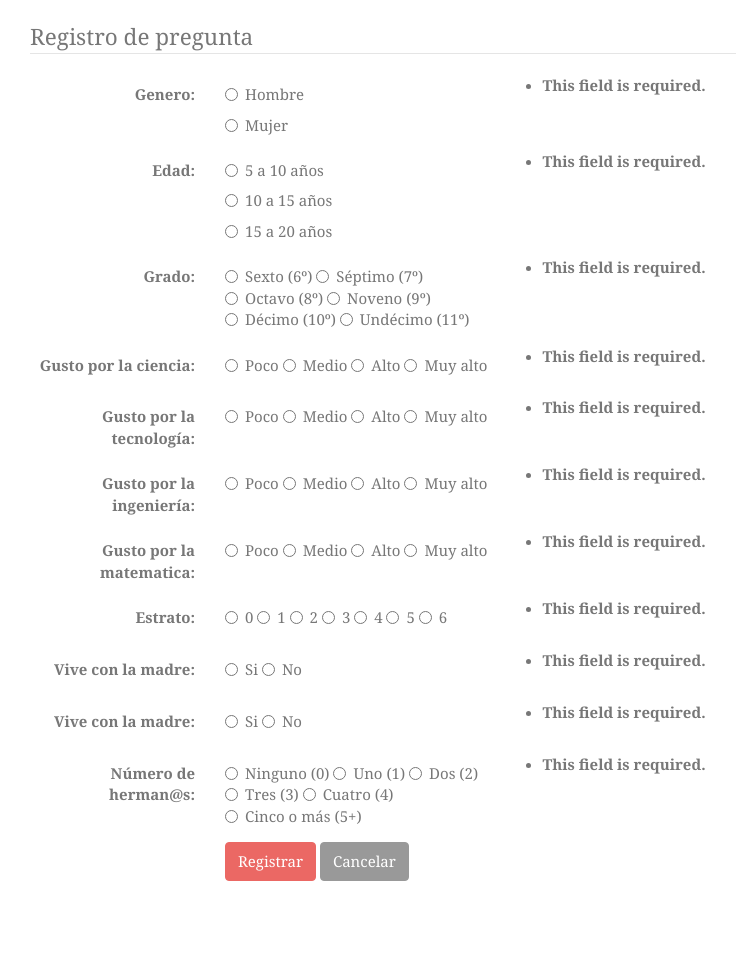
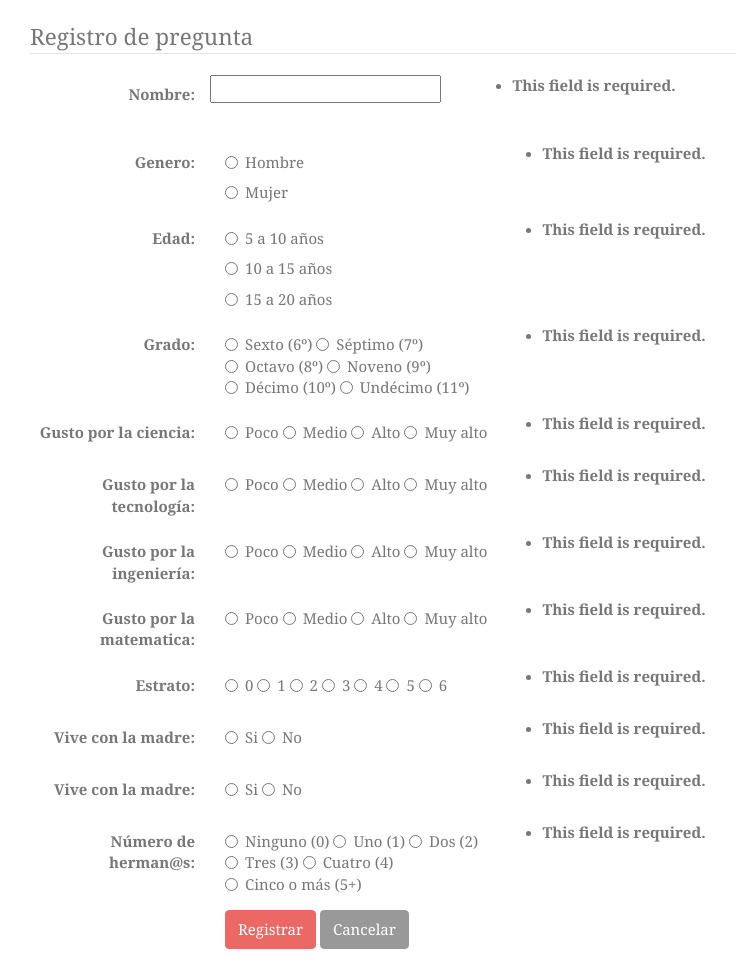
Before and after one commit to mzabala1/REST_AI_STEM, a Django app: page /registro/estudiante in a window 1280 px wide. Shown: the part 122-1086 px from the top of the page, without its empty margins (40-776 px from the left). Before the commit the page ends 1003 px from the top, so only its background shows below. Run offline with Django 3.2, Linux system fonts and the light colour scheme; some libraries are stand-ins or nearby versions; some web fonts are replaced.

Commit message:
Agregado campo de nombre de estudiante

```diff
--- a/STEM/forms.py
+++ b/STEM/forms.py
@@ -7,6 +7,7 @@ class EstudianteForm(forms.ModelForm):
         model = Estudiante
 
         fields = [
+            'nombre',
             'genero',
             'edad',
             'grado',
@@ -21,6 +22,7 @@ class EstudianteForm(forms.ModelForm):
         ]
 
         labels = {
+            'nombre': 'Nombre',
             'genero': 'Genero',
             'edad': 'Edad',
             'grado': 'Grado',
--- a/STEM/models.py
+++ b/STEM/models.py
@@ -3,6 +3,7 @@ from django.core.validators import MaxValueValidator, MinValueValidator
 from rest_framework.reverse import reverse as api_reverse
 
 class Estudiante(models.Model):
+    nombre = models.CharField(max_length=50)
     genero = models.IntegerField(validators=[MaxValueValidator(1),MinValueValidator(0)])
     edad = models.IntegerField(validators=[MaxValueValidator(3),MinValueValidator(1)])
     grado = models.IntegerField(validators=[MaxValueValidator(11),MinValueValidator(6)])
@@ -15,7 +16,6 @@ class Estudiante(models.Model):
     vcPadre = models.IntegerField(validators=[MaxValueValidator(1),MinValueValidator(0)])
     numHermanos = models.IntegerField(validators=[MaxValueValidator(5),MinValueValidator(0)])
 
-
     @classmethod
     def get_by_id(cls, uid):
         return Estudiante.objects.get(pk=uid)
@@ -23,6 +23,8 @@ class Estudiante(models.Model):
     def get_api_url(self, request=None):
         return api_reverse("app-stem:estudiante-rud", kwargs={'pk': self.pk}, request=request)
 
+    def __str__(self):
+        return '{}'.format(self.nombre)
 
 class Predecidos(models.Model):
     PAU1C = models.IntegerField(validators=[MaxValueValidator(3),MinValueValidator(0)])
--- a/STEM/prediccion.csv
+++ b/STEM/prediccion.csv
@@ -1 +1 @@
-2,1,1,2,1,1,2,1,1,3,0,1,3,0,1,2,1,1,3,0,1,3,0,1,3,0,1,2,1,1,3,0,1,3,0,1,3,0,1,3,0,0,3,0,1,3,0,1,
+2,1,1,2,1,1,3,0,1,3,0,1,3,0,1,3,0,1,3,0,1,3,0,1,3,0,1,2,1,1,2,1,1,2,1,1,3,0,1,3,0,1,3,0,1,1,2,0,
--- a/STEM/tests.py
+++ b/STEM/tests.py
@@ -12,7 +12,7 @@ class EstudiantesAPITestCase(APITestCase):
         user = User(username='testcfeuser', email='test@stem.com')
         user.set_password("xpassword")
         user.save()
-        estudiante1 = Estudiante.objects.create(genero="1", edad="2", grado="8", gpCiencia="2", gpTecnologia="2",
+        estudiante1 = Estudiante.objects.create(nombre="Felipe", genero="1", edad="2", grado="8", gpCiencia="2", gpTecnologia="2",
                                                 gpIngenieria="3", gpMatematica="4", estrato="1", vcMadre="0",
                                                 vcPadre="0", numHermanos="3")
     def test_single_user(self):
@@ -32,12 +32,12 @@ class EstudiantesAPITestCase(APITestCase):
 class test_estudiante(TestCase):
 
     def setUp(self):
-        self.test_estudiante1 = Estudiante(genero="0", edad="2", grado="10", gpCiencia="1", gpTecnologia="2",
+        self.test_estudiante1 = Estudiante(nombre="David", genero="0", edad="2", grado="10", gpCiencia="1", gpTecnologia="2",
                                            gpIngenieria="3", gpMatematica="4", estrato="1", vcMadre="1", vcPadre="0",
                                            numHermanos="5")
         self.test_estudiante1.save()
 
-        self.test_estudiante2 = Estudiante(genero="1", edad="1", grado="6", gpCiencia="1", gpTecnologia="2",
+        self.test_estudiante2 = Estudiante(nombre="Lupe", genero="1", edad="1", grado="6", gpCiencia="1", gpTecnologia="2",
                                            gpIngenieria="4", gpMatematica="3", estrato="1", vcMadre="0", vcPadre="0",
                                            numHermanos="0")
         self.test_estudiante2.save()
--- a/STEM/views.py
+++ b/STEM/views.py
@@ -48,6 +48,7 @@ def estudiante_view(request):
     form = EstudianteForm(request.POST)
     if form.is_valid():
         datos = form.cleaned_data
+        nombre = datos.get("nombre")
         genero = datos.get("genero")
         edad = datos.get("edad")
         grado = datos.get("grado")
--- a/templates/estudiante/estudiante_form.html
+++ b/templates/estudiante/estudiante_form.html
@@ -9,6 +9,13 @@
     <form class="form-horizontal" method="post">
         {% csrf_token %}
         <legend>Registro de pregunta</legend>
+        <fieldset class="form-group">
+            <label class="col-lg-0"> {{ form.nombre.errors }} </label>
+            <label for="{{ form.nombre.id_for_label }}" class="col-lg-2 control-label">Nombre:</label>
+            <div class="form-group col-lg-3">
+                <p>{{ form.nombre }}</p>
+            </div>
+        </fieldset>
         <fieldset class="form-group">
             <label class="col-lg-0"> {{ form.genero.errors }} </label>
             <label for="{{ form.genero.id_for_label }}" class="col-lg-2 control-label">Genero:</label>
--- a/templates/estudiante/estudiante_list.html
+++ b/templates/estudiante/estudiante_list.html
@@ -11,6 +11,7 @@
         <thead>
         <tr>
             <td>#</td>
+            <td>Nombre</td>
             <td>Genero</td>
             <td>edad</td>
             <td>Grado</td>
@@ -29,6 +30,7 @@
             {% for estudiante in estudiantes %}
                 <tr>
                     <td>{{ estudiante.id }}</td>
+                    <td>{{ estudiante.nombre }}</td>
                     <td>{{ estudiante.genero }}</td>
                     <td>{{ estudiante.edad }}</td>
                     <td>{{ estudiante.grado }}</td>
```
Also changed, not shown: STEM/migrations/0008_estudiante_nombre.py (added).
